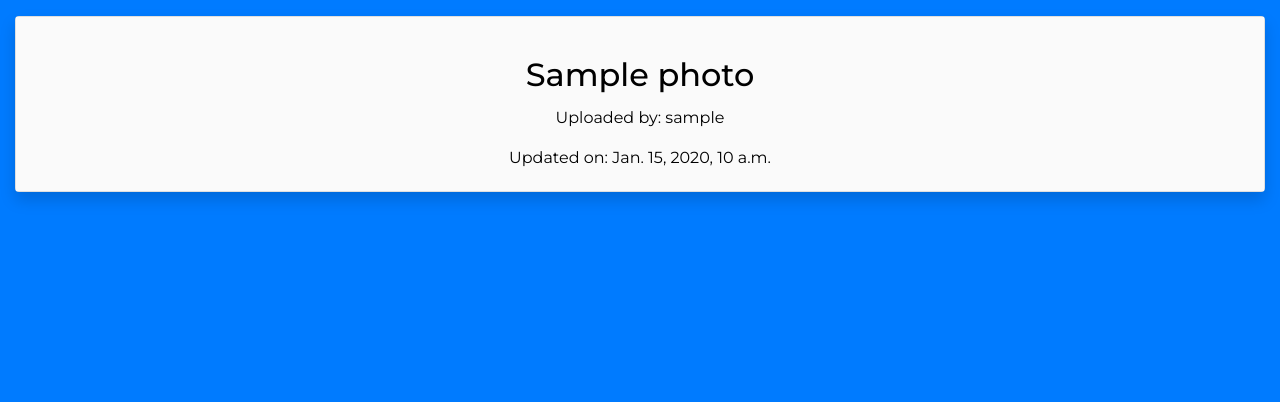
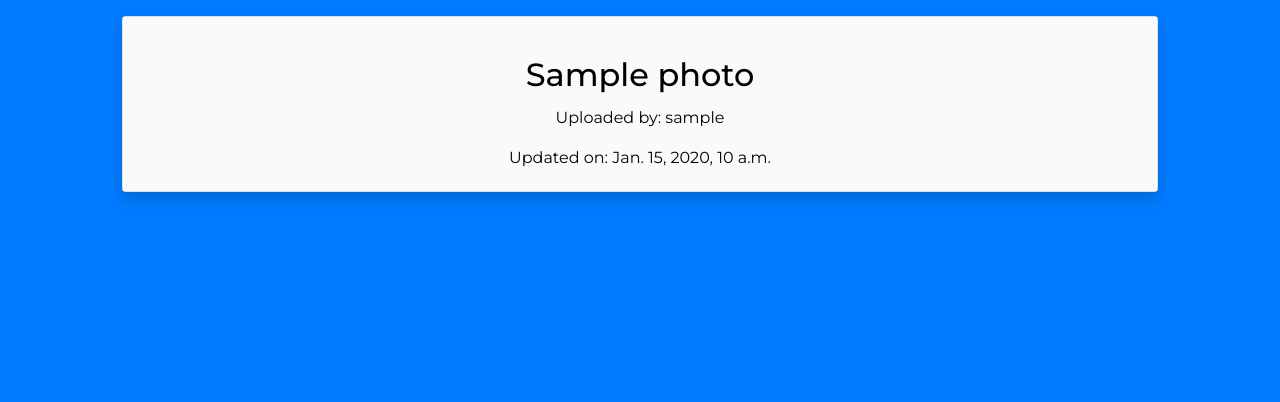
Before and after one commit to mmcin/CI-PP4, a Django app: page /gallery/1/ in a window 1280 px wide. Shown: the part 71-473 px from the top of the page. Run offline with Django 4.2, Linux system fonts and the light colour scheme; tables that the repository leaves empty hold one stand-in row (values such as "Sample post"); some libraries are stand-ins or nearby versions.

Commit message:
Resizing gallery cards

```diff
--- a/templates/gallery_detail.html
+++ b/templates/gallery_detail.html
@@ -8,7 +8,7 @@
     <div class="row">
 
         <!-- Gallery images will be rendered here -->
-        <div class="col-12 mt-3 left">
+        <div class="col-10 mt-3 ml-auto mr-auto left">
             <div class="row">
 
                 <div class="col-md-12" id="site-card">
```
